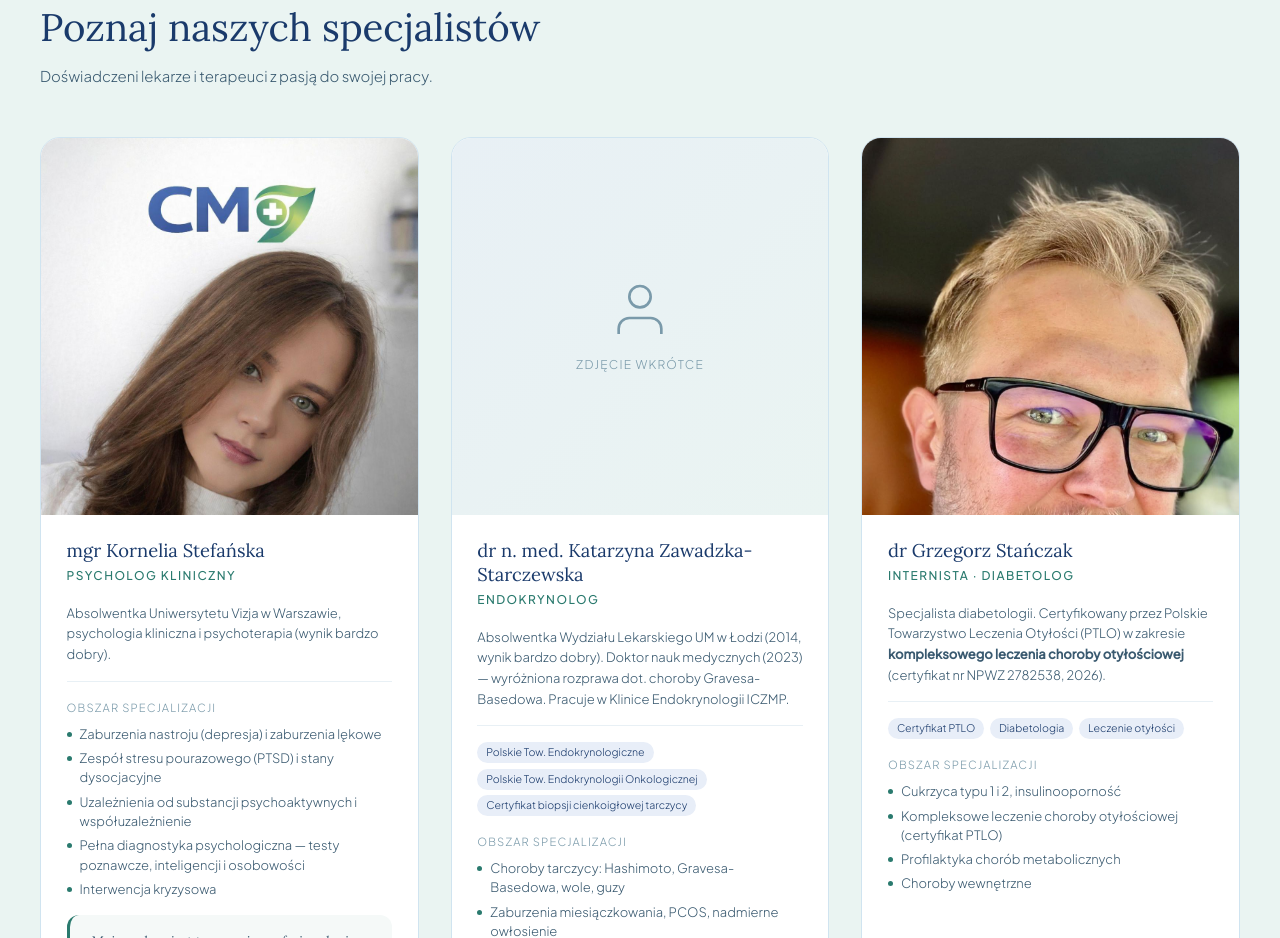
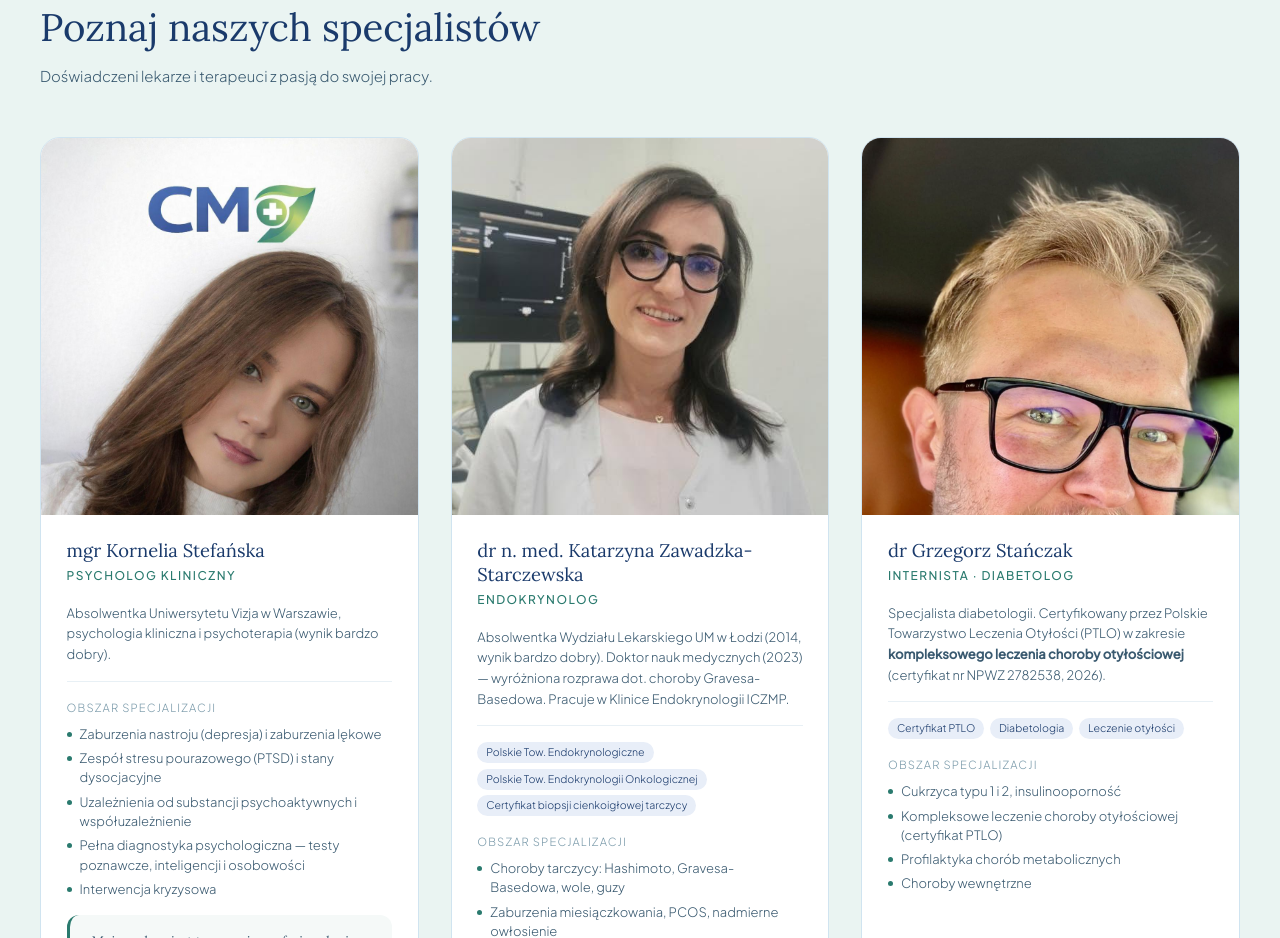
Before and after one commit to Dastipio/sevencare.net, a plain HTML site: page index.html in a window 1280 px wide. Shown: the part 2255-3193 px from the top of the page. Drawn offline with Linux system fonts and the light colour scheme.

Commit message:
Add files via upload

```diff
--- a/index.html
+++ b/index.html
@@ -554,9 +554,8 @@ footer nav a:hover { color: white; }
     </div>
 
     <div class="team-card">
-      <div class="team-photo-placeholder">
-        <svg viewBox="0 0 24 24"><path d="M20 21v-2a4 4 0 0 0-4-4H8a4 4 0 0 0-4 4v2"/><circle cx="12" cy="7" r="4"/></svg>
-        <span>Zdjęcie wkrótce</span>
+      <div class="team-photo">
+        <img src="starczewska.jpg" alt="dr n. med. Katarzyna Zawadzka-Starczewska – Endokrynolog">
       </div>
       <div class="team-body">
         <div class="team-name">dr n. med. Katarzyna Zawadzka-Starczewska</div>
```
